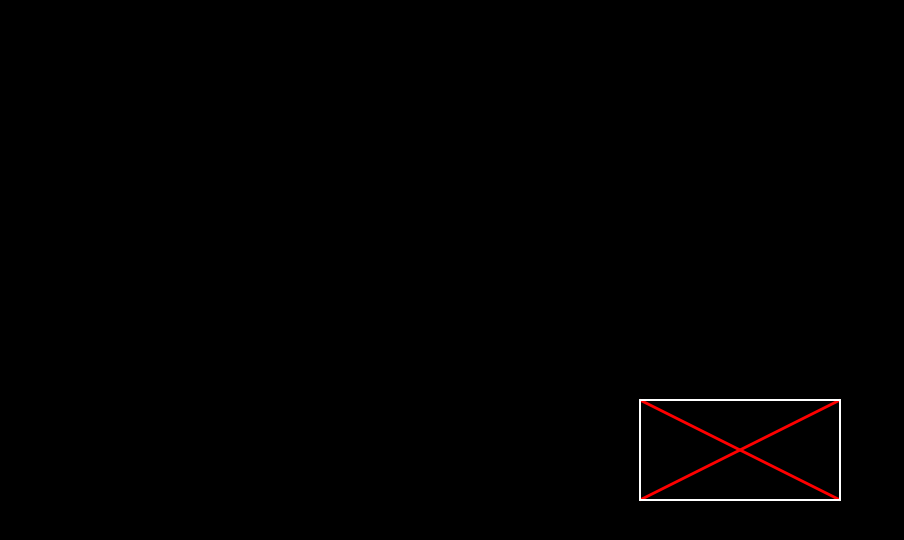
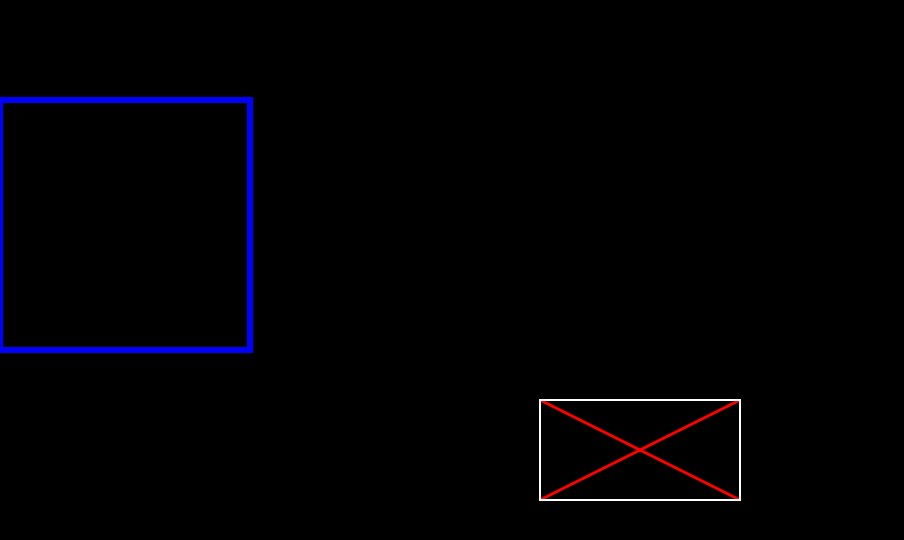
Before and after one commit to QuoteGenerator/3D-World_selfMade_Tutorial, a plain HTML site: page learningPath/learning3D_cube_2/learningIndex_2.html in a window 1280 px wide. Shown: the whole page, without its empty margins (0-904 px from the left). Drawn offline with Linux system fonts and the light colour scheme.

Commit message:
Management und part 3 begonnen sowie part 2 fertig

```diff
--- a/learningPath/learning3D_cube_1.js
+++ b/learningPath/learning3D_cube_1/learning3D_cube_1.js
@@ -1,3 +1,6 @@
+//Extra Aufgabe: 'Ein X zeichnen, mit zwei Linien'
+//Hauptaufgabe: 'Eine Linie zeichnen mit Canvas'
+
 const canvas = document.getElementById('canvas');
 const ctx = canvas.getContext("2d");
 
@@ -8,7 +11,7 @@ function resize(){
 resize();
 window.addEventListener("resize", resize);
 
-//Create a line
+//Eine Linie erstellen
 ctx.strokeStyle = "white";
 ctx.lineWidth = 3;
 
--- a/learningPath/learning3D_cube_2.js
+++ /dev/null
@@ -1,28 +0,0 @@
-const canvas = document.getElementById("canvas");
-const ctx = canvas.getContext("2d");
-
-function resizeCanvas(){
-    canvas.width = window.innerWidth;
-    canvas.height = window.innerHeight;
-}
-resizeCanvas();
-
-function drawLine(startPosition_x, startPosition_y, goTo_x, goTo_y, color, width){
-    ctx.beginPath();
-    ctx.moveTo(startPosition_x, startPosition_y);
-    ctx.lineTo(goTo_x, goTo_y);
-    ctx.strokeStyle = color;
-    ctx.lineWidth = width;
-    ctx.stroke();
-}
-
-function drawRect(startPosition_x, startPosition_y, width, height, color, lineWidth){
-    ctx.strokeStyle = color;
-    ctx.lineWidth = lineWidth;
-    ctx.strokeRect(startPosition_x,startPosition_y, width, height);
-}
-
-
-drawLine(window.innerWidth/2, window.innerHeight/2, window.innerWidth/2+200, window.innerHeight/2+100, "red", 3);
-drawLine(window.innerWidth/2+200, window.innerHeight/2, window.innerWidth/2, window.innerHeight/2+100, "red", 3);
-drawRect(window.innerWidth/2, window.innerHeight/2, 200, 100, "white", 2);
--- /dev/null
+++ b/learningPath/learning3D_cube_2/learning3D_cube_2.js
@@ -0,0 +1,38 @@
+//Extra Aufgabe: 'Ein Quadrat erstellen mithilfe der selbsterstellten Rechteckfunktion'
+//Extra Aufgabe: 'Ein Rechteck erstellen mit einem Kreuz im inneren - also zwei linien [oben links -> unten rechts | oben rechts -> unten links]"
+//Hauptaufgabe: 'Ein Rechteck zeichnen, mit linien (dabei eine Funktion erstellen und diese nutzen)'
+
+const canvas = document.getElementById("canvas");
+const ctx = canvas.getContext("2d");
+
+function resizeCanvas(){
+    canvas.width = window.innerWidth;
+    canvas.height = window.innerHeight;
+}
+resizeCanvas();
+
+function drawLine(startPosition_x, startPosition_y, goTo_x, goTo_y, color, width){
+    ctx.beginPath();
+    ctx.moveTo(startPosition_x, startPosition_y);
+    ctx.lineTo(goTo_x, goTo_y);
+    ctx.strokeStyle = color;
+    ctx.lineWidth = width;
+    ctx.stroke();
+}
+
+function drawRect(startPosition_x, startPosition_y, width, height, color, lineWidth){
+    ctx.strokeStyle = color;
+    ctx.lineWidth = lineWidth;
+    ctx.strokeRect(startPosition_x-(width/2),startPosition_y, width, height);
+}
+
+function drawSquare(x_position, y_position, size, color, lineWidth){
+    drawRect(x_position+(size/2), y_position, size, size, color, lineWidth);
+}
+
+
+drawLine(window.innerWidth/2-100, window.innerHeight/2, window.innerWidth/2+100, window.innerHeight/2+100, "red", 3);
+drawLine(window.innerWidth/2+100, window.innerHeight/2, window.innerWidth/2-100, window.innerHeight/2+100, "red", 3);
+drawRect(window.innerWidth/2, window.innerHeight/2, 200, 100, "white", 2);
+
+drawSquare(0, 100, 250, "blue", 6);
--- /dev/null
+++ b/learningPath/learning3D_cube_3/learning3D_cube_3.js
@@ -0,0 +1,6 @@
+//Extra Aufgabe: ''
+//Hauptaufgabe: 'Eine Linie erstellen die ihren Endpunkt (zielrichtung) konstant ändert'
+
+
+const canvas = document.getElementById("canvas");
+const ctx = canvas.getContext("2d");
```
Also changed, not shown: learningPath/learning3D_cube_3/learningIndex_3.html (added, +17 -0 lines), learningPath/learning3D_cube_1/learningIndex_1.html (renamed from learningPath/learningIndex_1.html), learningPath/learning3D_cube_2/learningIndex_2.html (line endings or trailing spaces).
